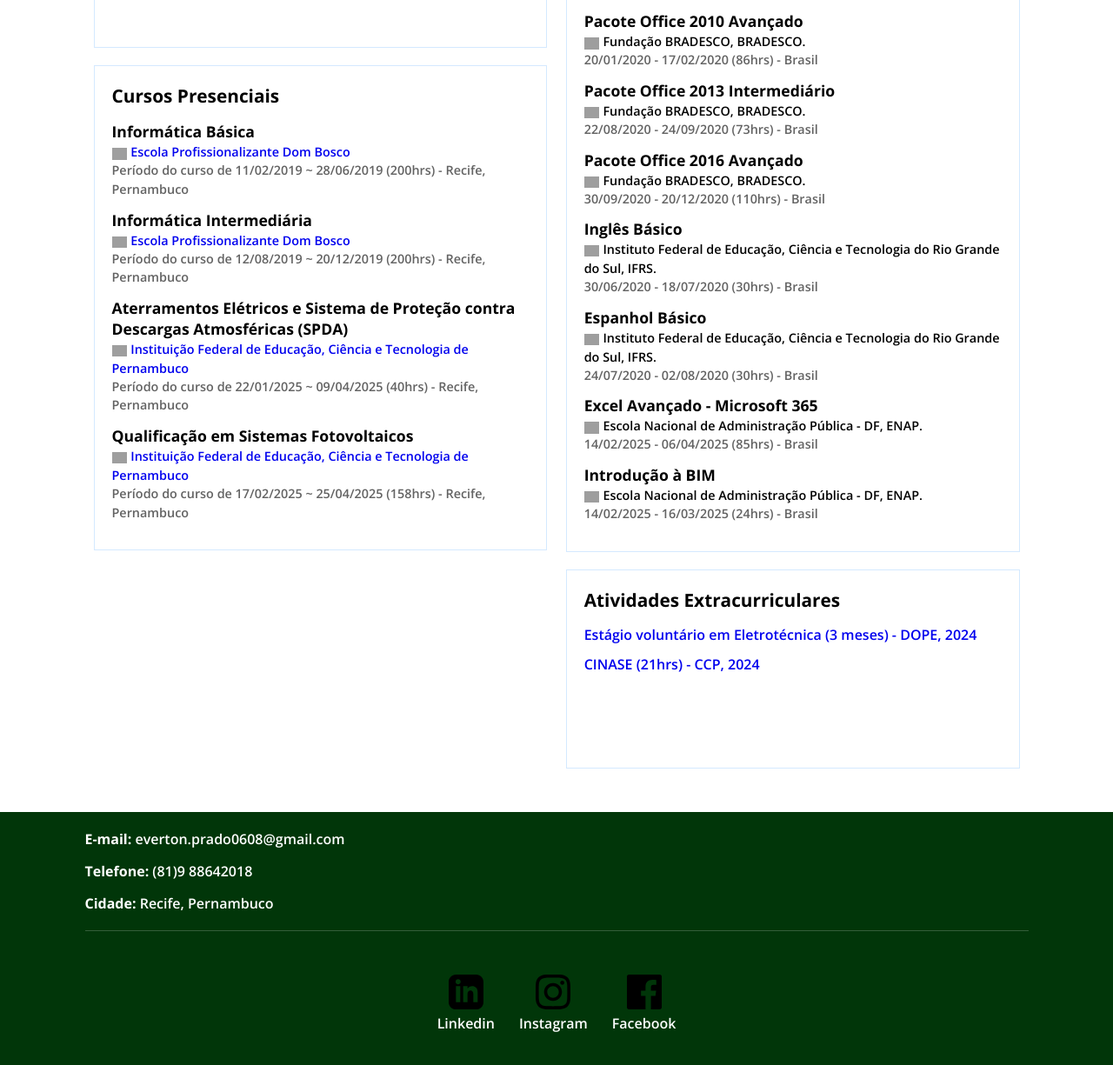
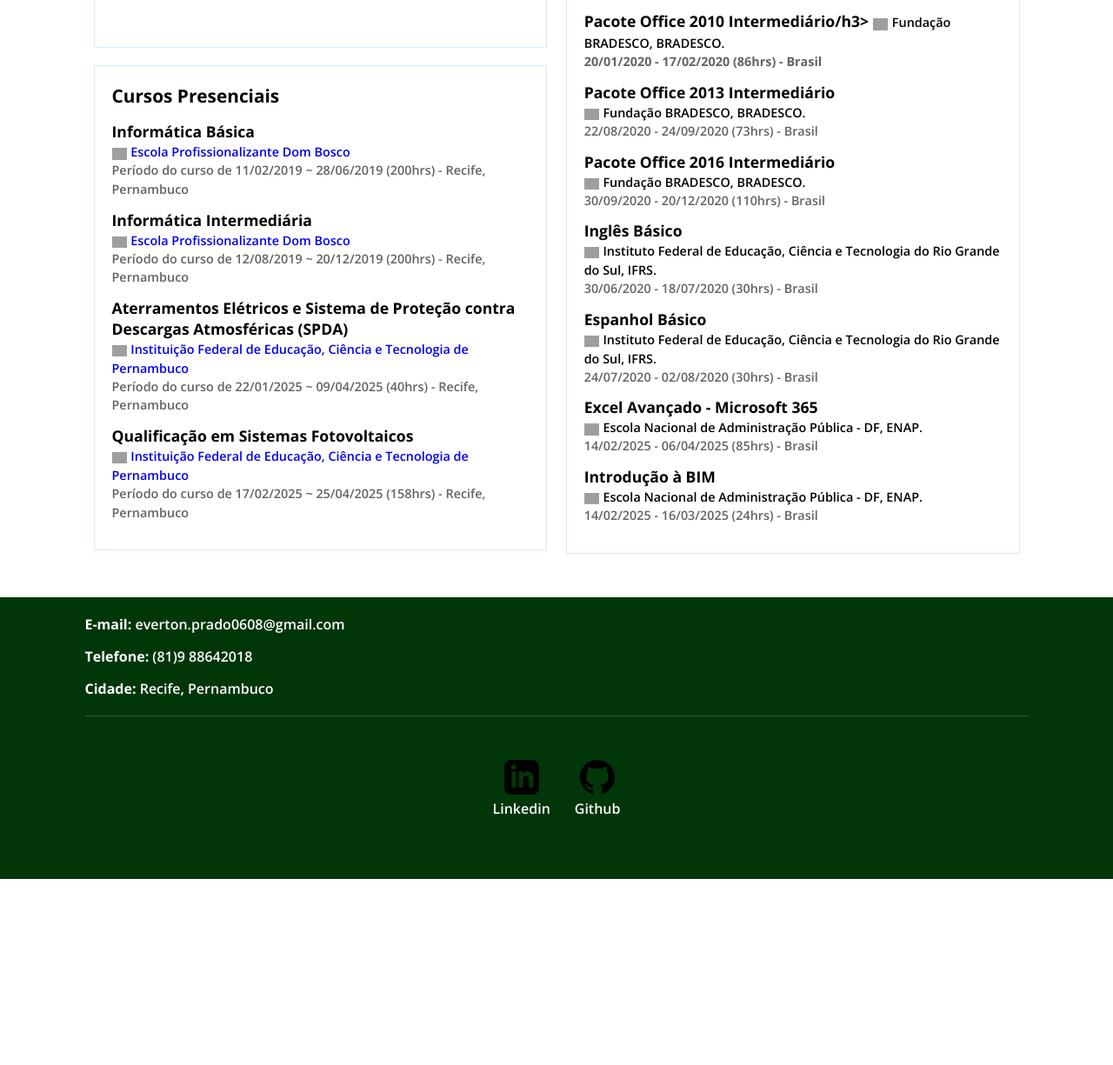
Before and after one commit to Xinnot/meu-curriculoELE, a plain HTML site: page index.html in a window 1280 px wide. Shown: the part 881-2106 px from the top of the page at 87% size. After the commit the page ends 1892 px from the top, so only its background shows below. Drawn offline with nearby package versions, Linux system fonts and the light colour scheme; grey boxes are pictures that could not be loaded.

Commit message:
Info atts

```diff
--- a/index.html
+++ b/index.html
@@ -72,7 +72,7 @@
 
                             <section>
                                 <h2>Perfil Profissional</h2>
-                                <p>Busco minha primeira oportunidade de trabalho. Me interesso por informática e tenho familiaridade com a execução de apresentações, documentos e planilhas usando o pacote Office. Sou responsável, pontual e tenho prazer em aprender.</p>
+                                <p>Busco minha primeira oportunidade de estágio na área de eletrotécnica. Me interesso por informática e tenho familiaridade com a execução de apresentações, documentos e planilhas usando o pacote Office. Sou responsável, pontual e tenho prazer em aprender.</p>
                             </section>
 
                             <section>
@@ -165,7 +165,7 @@
                                 <h2>Cursos EAD</h2>
                                 <ul>
                                     <li>
-                                        <h3>Pacote Office 2010 Avançado</h3>
+                                        <h3>Pacote Office 2010 Intermediário/h3>
                                             <a href="./assets/doc/03-fb-PO2010A.pdf">
                                                 <img class="img-pdf" src="https://icones.pro/wp-content/uploads/2021/03/symbole-pdf-rouge.png">
                                             </a>
@@ -181,7 +181,7 @@
                                         <p>22/08/2020 - 24/09/2020 (73hrs) - Brasil</p>
                                     </li>
                                     <li>
-                                        <h3>Pacote Office 2016 Avançado</h3>
+                                        <h3>Pacote Office 2016 Intermediário</h3>
                                             <a href="./assets/doc/05-fb-PO2016A.pdf">
                                                 <img class="img-pdf" src="https://icones.pro/wp-content/uploads/2021/03/symbole-pdf-rouge.png">
                                             </a>
@@ -223,18 +223,6 @@
                                 </ul>
                             </section>
 
-                            <section>
-                                <h2>Atividades Extracurriculares</h2>
-                                <ul>
-                                    <a href="#">
-                                        <li>Estágio voluntário em Eletrotécnica (3 meses) - DOPE, 2024</li>
-                                    </a>
-                                    <a href="./assets/doc/19-cinase.pdf">
-                                        <li>CINASE (21hrs) - CCP, 2024</li>
-                                    </a>
-                                </ul>
-                            </section>
-
                         </div>
 
                     </div>
@@ -270,15 +258,9 @@
                                 </a>
                             </li>
                             <li>
-                                <a href="https://www.instagram.com/xinnot/">
-                                    <img src="./assets/img/iconmonstr-instagram-11.svg" alt="Instagram">
-                                    <p>Instagram</p>
-                                </a>
-                            </li>
-                            <li>
-                                <a href="https://www.facebook.com/everton.andrade.92754/">
-                                    <img src="./assets/img/iconmonstr-facebook-6.svg" alt="Facebook">
-                                    <p>Facebook</p>
+                                <a href="https://github.com/xinnot">
+                                    <img src="./assets/img/iconmonstr-github-1.svg" alt="Instagram">
+                                    <p>Github</p>
                                 </a>
                             </li>
                         </ul>
```
Also changed, not shown: assets/img/iconmonstr-facebook-6.svg (deleted), assets/img/iconmonstr-github-1.svg (added), assets/img/iconmonstr-instagram-11.svg (deleted), assets/img/iconmonstr-youtube-6.svg (deleted).
